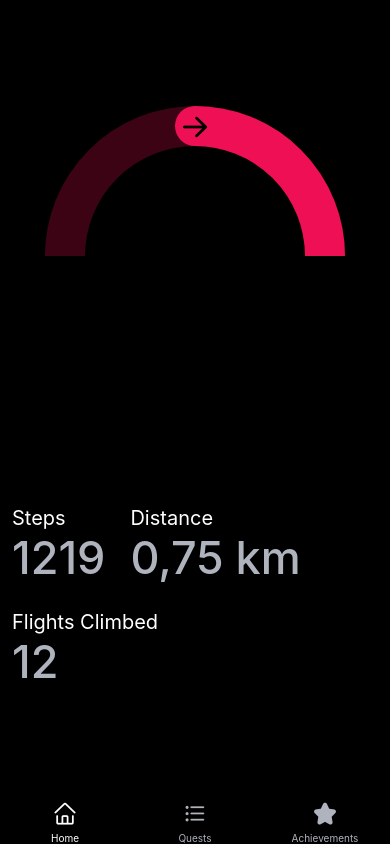
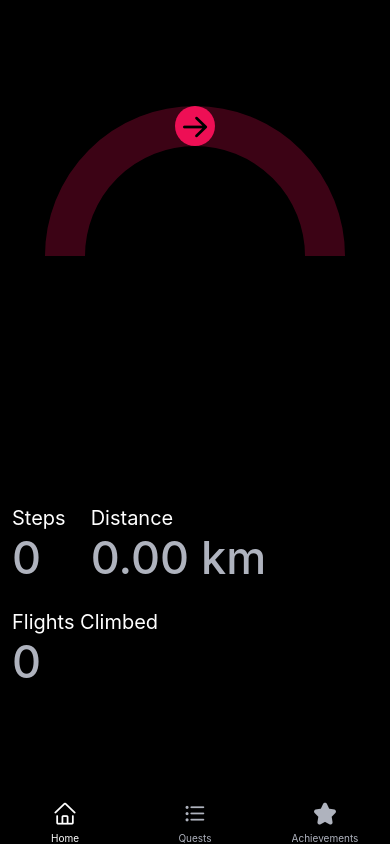
Before and after one commit to bakenq/MOSY_Projekt, a React Native app: screen /Home in a window 390 px wide. Built offline with nearby package versions, Linux system fonts and the light colour scheme.

Commit message:
Android stuff, idk help me

```diff
--- a/app.json
+++ b/app.json
@@ -18,10 +18,25 @@
       "adaptiveIcon": {
         "foregroundImage": "./assets/adaptive-icon.png",
         "backgroundColor": "#ffffff"
-      }
+      },
+      "package": "com.example.mosy"
     },
     "web": {
       "favicon": "./assets/favicon.png"
-    }
+    },
+    "plugins": [
+        "react-native-health-connect",
+      [
+        "expo-build-properties",
+        {
+          "android": {
+            "compileSdkVersion": 33,
+            "targetSdkVersion": 33,
+            "buildToolsVersion": "33.0.0",
+            "minSdkVersion": 26
+          }
+        }
+      ]
+    ]
   }
 }
--- /dev/null
+++ b/src/hooks/useHealthData.js
@@ -0,0 +1,72 @@
+// General Import
+import { useEffect, useState } from "react";
+import { Platform } from "react-native";
+
+// Android Imports
+import { initialize, requestPermission, readRecords } from 'react-native-health-connect';
+//import { TimeRangeFilter } from 'react-native-health-connect/lib/typescript/types/base.types';
+
+// iOS Imports
+/*
+import AppleHealthKit, {
+  HealthInputOptions,
+  HealthKitPermissions,
+} from 'react-native-health';
+*/
+
+// iOS Permissions
+/*
+const permissions: HealthKitPermissions = {
+  permissions: {
+    read: [
+      AppleHealthKit.Constants.Permissions.Steps,
+      AppleHealthKit.Constants.Permissions.FlightsClimbed,
+      AppleHealthKit.Constants.Permissions.DistanceWalkingRunning,
+    ],
+    write: [],
+  },
+};
+*/
+
+const useHealthData = (date) => {
+    //const [hasPermission, setHasPermission] = useState(false);
+    const [steps, setSteps] = useState(0);
+    const [flights, setFlights] = useState(0);
+    const [distance, setDistance] = useState(0);
+
+    // Android - Health Connect
+    const readSampleData = async () => {
+        // initialize the client
+        const isInitialized = await initialize();
+
+        // request permissions
+        const grantedPermissions = await requestPermission([
+            { accessType: 'read', recordType: 'ActiveCaloriesBurned' },
+        ]);
+
+        // check if granted
+
+        const result = await readRecords('ActiveCaloriesBurned', {
+            timeRangeFilter: {
+                operator: 'between',
+                startTime: '2023-01-09T12:00:00.405Z',
+                endTime: '2023-01-09T23:53:15.405Z',
+            },
+        });
+        console.log(result);
+    };
+
+    useEffect(() => {
+        if (Platform.OS != 'android') {
+            return;
+        }
+        readSampleData();
+    })
+
+    return { steps, distance, flights };
+
+
+    // iOS - Heatlh Kit (to be implemented?)
+};
+
+export default useHealthData;
--- a/src/screens/HomeScreen.js
+++ b/src/screens/HomeScreen.js
@@ -1,17 +1,34 @@
 import { StatusBar } from 'expo-status-bar';
 import { StyleSheet, Text, View } from 'react-native';
+import { useState } from 'react';
 
 import Value from '../components/Value';
 import RingProgress from '../components/RingProgress';
 
+import useHealthData from '../hooks/useHealthData';
+
+
 function HomeScreen() {
+  const [date, setDate] = useState(new Date());
+  const { steps, distance, flights } = useHealthData(date);
+
+  console.log(`Steps: ${steps} | Distance: ${distance}m | Flights: ${flights}`);
+
+  const changeDate = (numDays) => {
+    const currentDate = new Date(date); // Create copy of current date
+    // Update date by adding/subtracting numDays
+    currentDate.setDate(currentDate.getDate() + numDays);
+
+    setDate(currentDate); // Update state
+  };
+
     return (
         <View style={styles.container}>
-            <RingProgress radius={150} strokeWidth={40} progress={0.3} />
+            <RingProgress radius={150} strokeWidth={40} progress={steps / 1000} />
             <View style={styles.values}>
-                <Value label="Steps" value="1219" />
-                <Value label="Distance" value="0,75 km" />
-                <Value label="Flights Climbed" value="12" />
+                <Value label="Steps" value={steps.toString()} />
+                <Value label="Distance" value={`${(distance / 1000).toFixed(2)} km`} />
+                <Value label="Flights Climbed" value={flights.toString()} />
             </View>
             <StatusBar style="auto" />
         </View>
```
Also changed, not shown: index.js (added, +8 -0 lines), metro.config.js (added, +7 -0 lines), package.json (+7 -5 lines), 45 other files (tests, documents, lock files or other folders).
